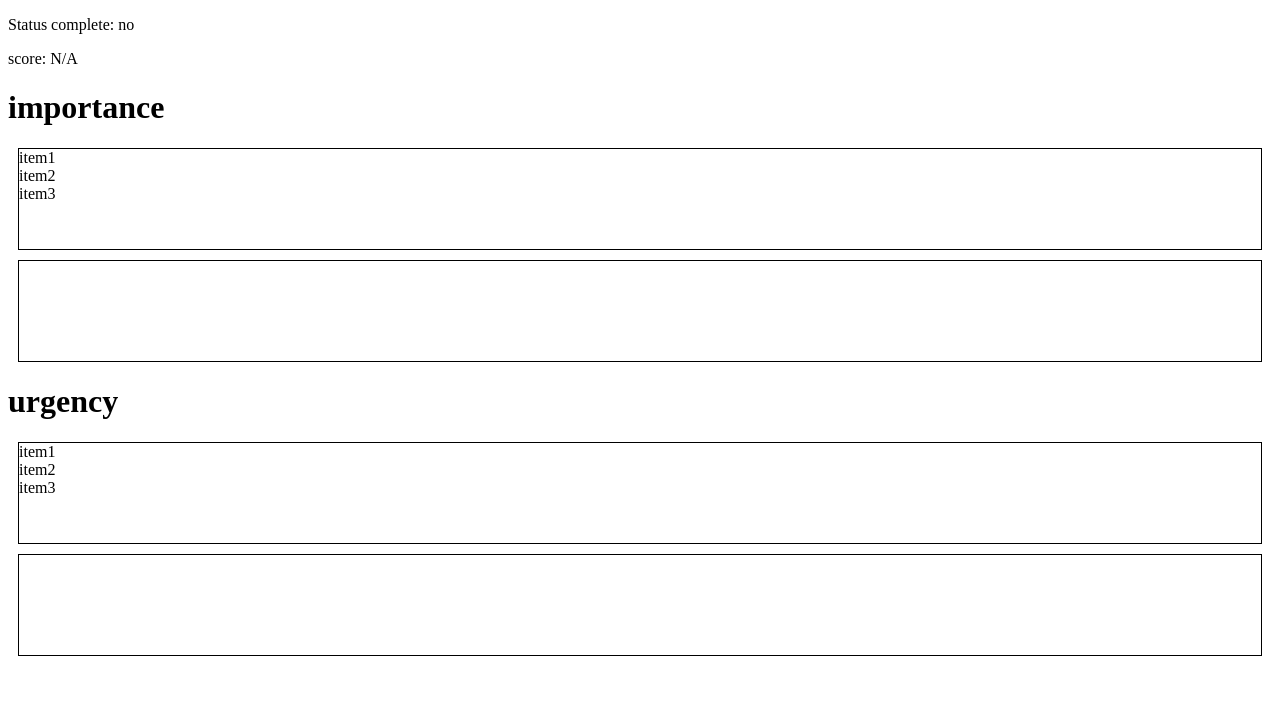
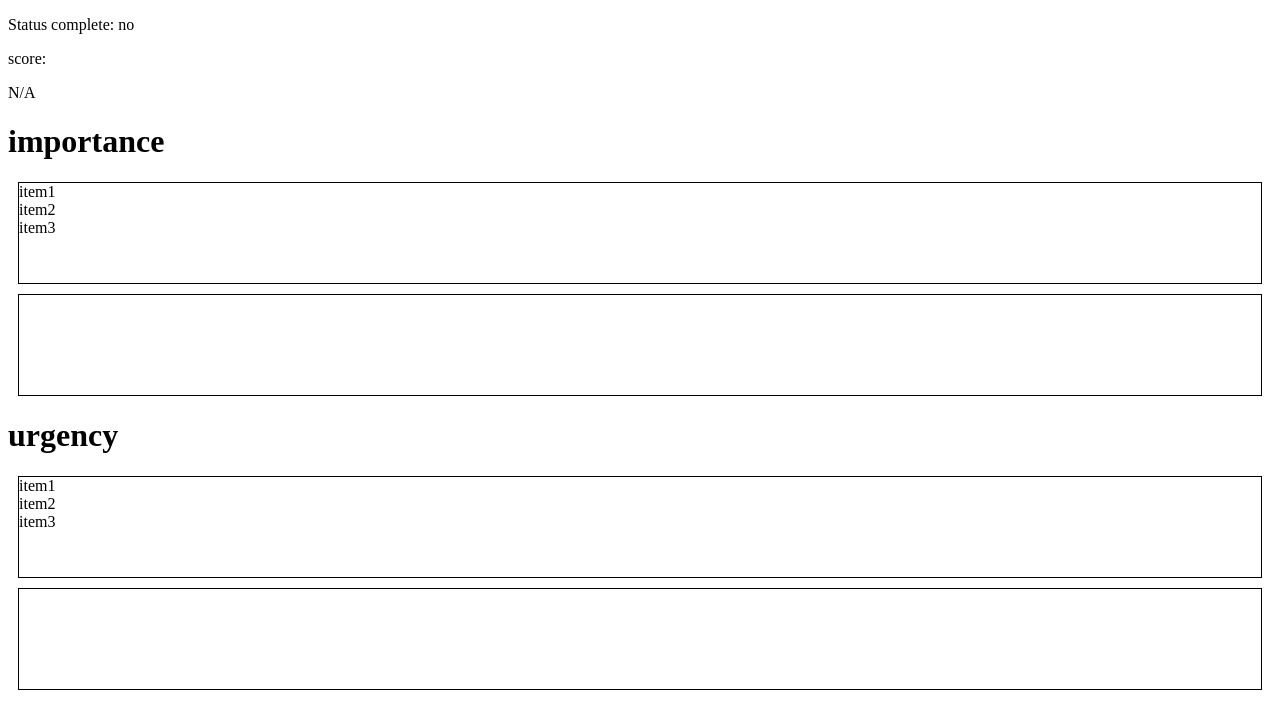
Before and after one commit to 0xR/rank-force, a React (Vite) app: page / in a window 1280 px wide. Shown: the top 728 px of the page. Built offline with nearby package versions, Linux system fonts and the light colour scheme.

Commit message:
show score better

```diff
--- a/src/App.tsx
+++ b/src/App.tsx
@@ -1,7 +1,8 @@
-import { useEffect, useMemo, useState } from 'react';
+import { useMemo, useState } from 'react';
 import { Item } from './core/Item.ts';
 import { RankAssignment } from './core/RankAssignment.ts';
 import { RankDimension } from './core/RankDimension.ts';
+import { RankScore } from './core/RankScore.ts';
 import { User } from './core/User.ts';
 import { Sortable } from './Sortable.tsx';
 
@@ -19,6 +20,18 @@ function Dimension({
       <h1>{dimension.name}</h1>
       <Sortable items={items} onChange={onChange} />
     </div>
+  );
+}
+
+function Score({ score }: { score: RankScore[] }) {
+  return (
+    <ul>
+      {score.map((score) => (
+        <li key={score.item.id}>
+          {score.item.label} ({score.score.value})
+        </li>
+      ))}
+    </ul>
   );
 }
 
@@ -47,10 +60,6 @@ function App() {
     return rankAssignment;
   });
 
-  useEffect(() => {
-    console.log('RankAssignment updated', rankAssigment);
-  }, [rankAssigment]);
-
   const user = useMemo(() => {
     return new User('0', 'user1');
   }, []);
@@ -58,10 +67,9 @@ function App() {
   return (
     <>
       <p>Status complete: {rankAssigment.rankingComplete ? 'yes' : 'no'}</p>
-      <p>
-        score:{' '}
-        {rankAssigment.score ? JSON.stringify(rankAssigment.score) : 'N/A'}
-      </p>
+      <p>score:</p>
+      {rankAssigment.score ? <Score score={rankAssigment.score} /> : <p>N/A</p>}
+
       {rankAssigment.dimensions.map((dimension) => (
         <Dimension
           key={dimension.id}
```
